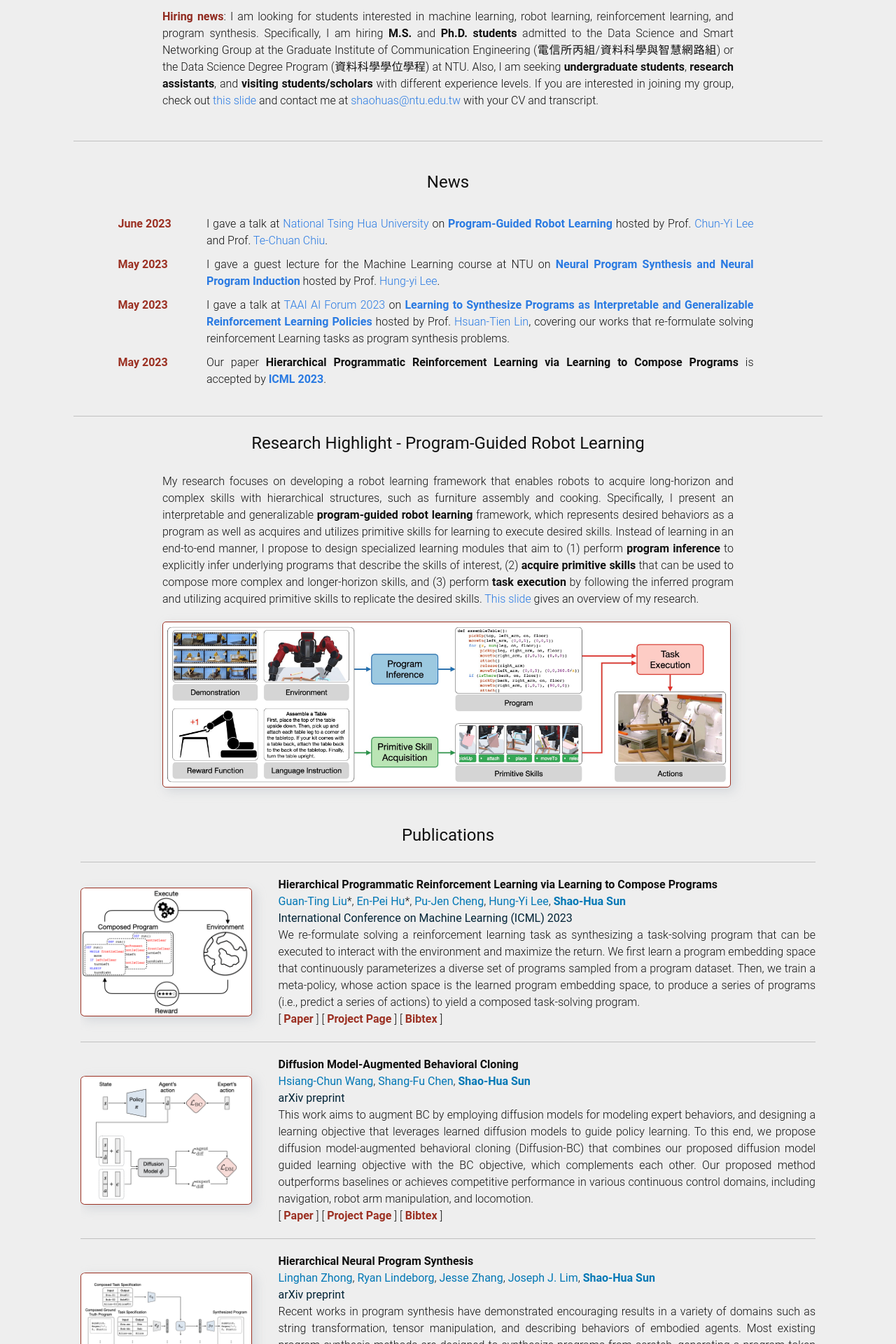
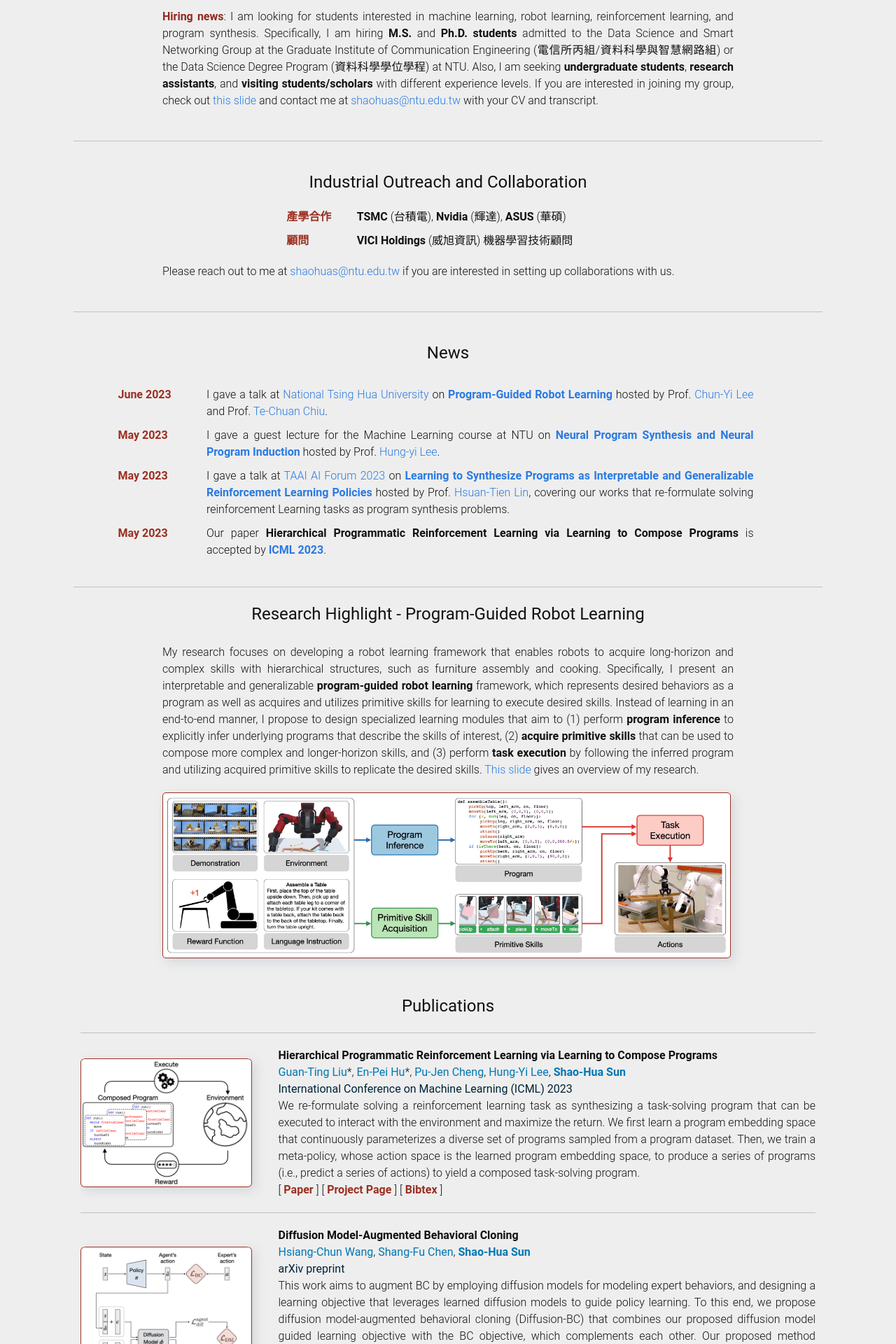
Before and after one commit to shaohua0116/shaohua0116.github.io, a Jekyll site: the page built from index.html, in a window 1280 px wide. Shown: the part 488-2408 px from the top of the page at 70% size. Built offline with Jekyll 4.4.1, drawn with Linux system fonts in a browser that asks for light colours; some web fonts are replaced.

Commit message:
add industrial outreach sec

```diff
--- a/_data/bio.yml
+++ b/_data/bio.yml
@@ -21,3 +21,4 @@ short:
   date:
   title:  "Shao-Hua Sun"
   content: "My research interests span over the fields of <strong>Robot Learning</strong>, <strong>Reinforcement Learning</strong>, <strong>Machine Learning</strong>, and <strong>Program Synthesis</strong>.<br><br><br>"
+industry_reachout: "Please reach out to me at <a href = 'mailto: shaohuas@ntu.edu.tw'>shaohuas@ntu.edu.tw</a> if you are interested in setting up collaborations with us."
--- /dev/null
+++ b/_data/industry.yml
@@ -0,0 +1,5 @@
+- partnership: "<b>TSMC</b> (台積電), <b>Nvidia</b> (輝達), <b>ASUS</b> (華碩)"
+  partner: '產學合作'
+- partnership: "<b>VICI Holdings</b> (威旭資訊) 機器學習技術顧問"
+  partner: '顧問'
+- reachout: "REACH"
--- /dev/null
+++ b/_sass/_industry.scss
@@ -0,0 +1,79 @@
+/*
+* industry items
+*/
+$industry-padding: 20px;
+
+.reachout {
+  max-width:        -webkit-calc(80% - (#{$spacing-unit} / 2));
+  max-width:        calc(80% - (#{$spacing-unit} / 2));
+  margin-left:      auto;
+  margin-right:     auto;
+  @include media-query($on-palm) {
+    margin-top:       10%;
+    max-width:        -webkit-calc(100% - (#{$spacing-unit} / 2));
+    max-width:        calc(100% - (#{$spacing-unit} / 2));
+  }
+}
+
+.reachout-body {
+  text-align: justify;
+  margin:     5px;
+  padding:    5px;
+  font-size:  16px;
+  margin-bottom:       #{$spacing-unit};
+  @include media-query($on-palm) {
+    font-size:  14px;
+  }
+}
+
+
+.industry {
+  max-width:        -webkit-calc(45% - (#{$spacing-unit} / 2));
+  max-width:        calc(45% - (#{$spacing-unit} / 2));
+  margin-left:      auto;
+  margin-right:     auto;
+  @include media-query($on-palm) {
+    max-width:        -webkit-calc(100% - (#{$spacing-unit} / 2));
+    max-width:        calc(100% - (#{$spacing-unit} / 2));
+  }
+}
+
+.industry-body {
+  overflow:   auto;
+}
+
+.industry-item {
+  text-align:     justify;
+  font-size:      16px;
+  @include media-query($on-palm) {
+    font-size:      14px;
+  }
+  overflow:       auto;
+  margin-top:     10px;
+}
+
+.industry-left {
+  float:       left;
+  margin-left: auto;
+  margin-right: auto;
+  width: -webkit-calc(25% - (#{$spacing-unit} / 2));
+  width:         calc(25% - (#{$spacing-unit} / 2));
+}
+
+.industry-right {
+  float:       left;
+  width: -webkit-calc(75% - (#{$spacing-unit} / 2));
+  width:         calc(75% - (#{$spacing-unit} / 2));
+  margin-left: 5px;
+  @include media-query($on-palm) {
+    margin-left: 25px;
+  }
+}
+
+.industry-left > .industry-date {
+  color:       $primary-color-dark;
+  font-weight: bold;
+}
+
+.industry-right > .industry-industry {
+}
--- a/css/main.scss
+++ b/css/main.scss
@@ -98,5 +98,6 @@ $deep-cover-img:    "/images/background/background_deep.jpg";
     "implementation",
     "service",
     "news",
+    "industry",
     "research",
     "dissertation";
--- a/index.html
+++ b/index.html
@@ -15,6 +15,38 @@ layout: home
   </div>
 </div>
 
+<!-- INDUCTRY -->
+<div class="pub">
+</div>
+<div id="industry" class="industry">
+  <h1 class="md-heading text-center">
+    Industrial Outreach and Collaboration <!-- (產業界合作) -->
+  </h1>
+  <div class="Industrial-body">
+    {% for partnership in site.data.industry %}
+    <div class="industry-item">
+      <div class="industry-left">
+        <div class="industry-date">
+          {{ partnership.partner }}
+        </div>
+      </div>
+      <div class="industry-right">
+        <div class="industry-news">
+          {{ partnership.partnership }}
+        </div>
+      </div>
+    </div>
+    {% endfor %}
+  </div>
+</div>
+<div id="reachout" class="reachout">
+  <div class="reachout-body">
+      {{ site.data.bio.industry_reachout }}
+  </div>
+</div>
+
+
+<!-- NEWS -->
 <div class="pub">
 </div>
 <div id="news" class="news">
```
